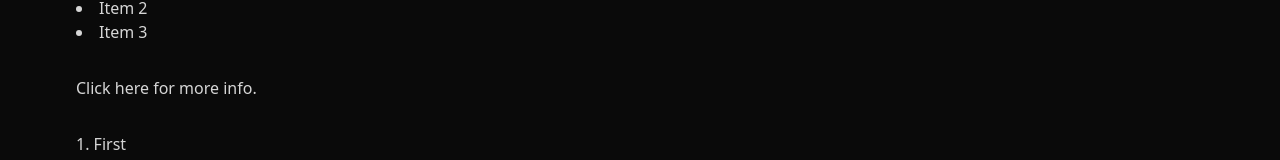
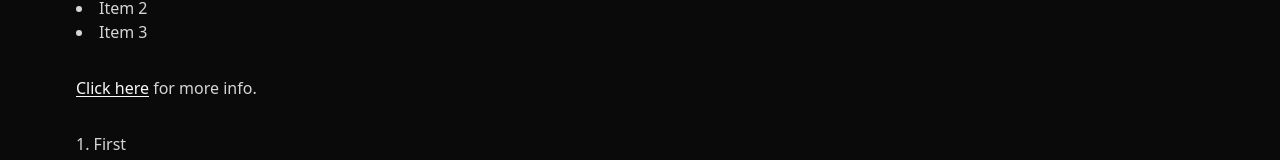
Before and after one commit to kleo-dev/voxa, a Next.js app: page /server/1 in a window 1280 px wide. Shown: the part 736-896 px from the top of the page. Built offline with nearby package versions, Linux system fonts and the light colour scheme.

Commit message:
I don't remember what changes i've done

```diff
--- a/src/app/page.tsx
+++ b/src/app/page.tsx
@@ -1,3 +1,5 @@
+'use client';
+
 import AppSidebar from "@/components/Sidebar";
 import { Button } from "@/components/ui/button";
 import Image from "next/image";
@@ -5,7 +7,9 @@ import Image from "next/image";
 export default function Home() {
   return (
     <AppSidebar>
-      <Button>Hello</Button>
+      <Button onClick={() => {
+
+      }}>Connect</Button>
     </AppSidebar>
   );
 }
--- a/src/components/MessageBox.tsx
+++ b/src/components/MessageBox.tsx
@@ -65,6 +65,14 @@ function MessageContainer({ message }: { message: Message }) {
                         {...props}
                       />
                     ),
+                    a: ({ node, ...props }) => (
+                      <a
+                        className="text-accent-foreground underline underline-offset-2"
+                        target="_blank"
+                        rel="noopener noreferrer"
+                        {...props}
+                      />
+                    ),
                   }}
                 >
                   {line}
```
